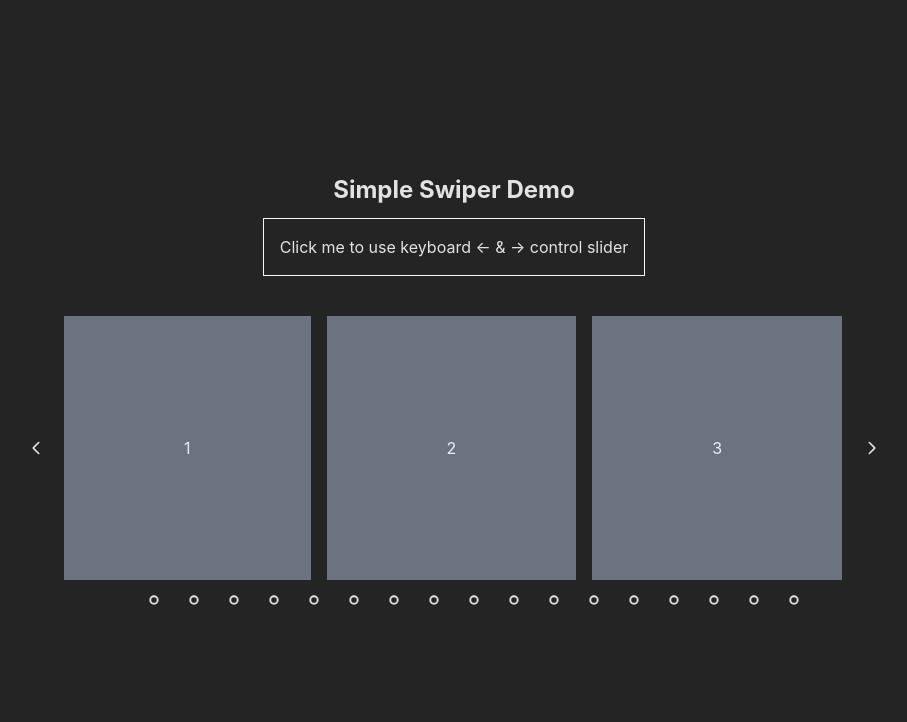
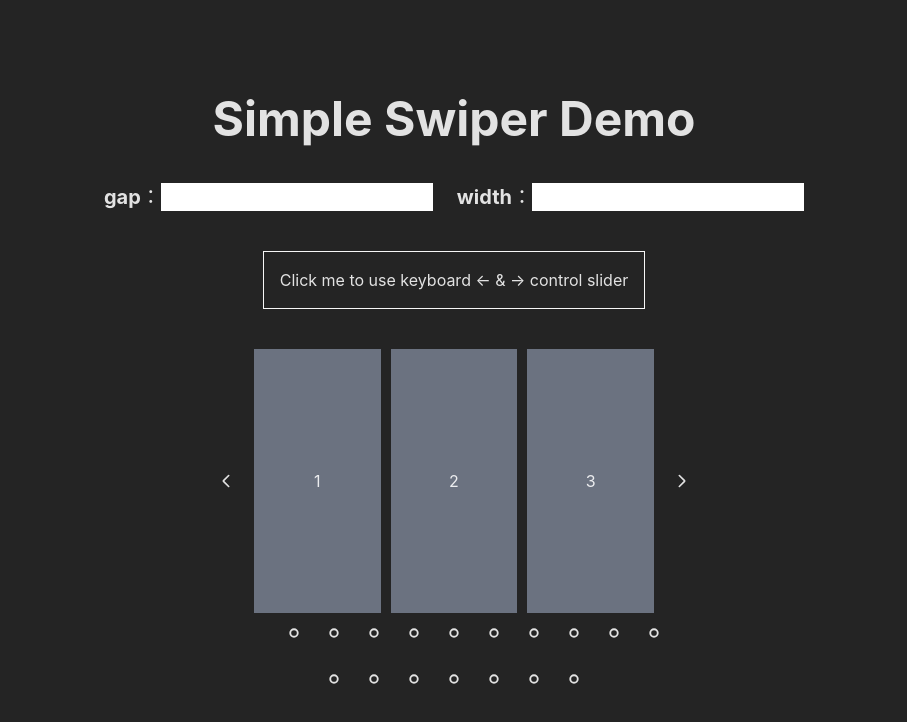
Before and after one commit to Rock070/vue-simple-swiper, a Vue app: page / in a window 1280 px wide. Shown: the top 722 px of the page, without its empty margins (186-1093 px from the left). Built offline with nearby package versions, Linux system fonts and the light colour scheme; some icons are missing.

Commit message:
feat(swiper): open props reactive

```diff
--- a/src/App.vue
+++ b/src/App.vue
@@ -1,5 +1,5 @@
 <script setup lang="ts">
-import { onMounted, onUnmounted, ref } from 'vue'
+import { onMounted, onUnmounted, reactive, ref } from 'vue'
 import { useToggle } from '@vueuse/core'
 
 import Swiper from '@/components/Swiper.vue'
@@ -7,10 +7,11 @@ import Block from '@/components/Block.vue'
 
 const items = Array.from({ length: 20 }, (_, index) => index)
 
-const options = {
+const options = reactive({
   perView: 3,
-  gap: '10px',
-}
+  gap: 10,
+  width: 400,
+})
 
 const onFocusSwiper = () => {
   const target = document.querySelector('.swiper-container') as HTMLElement
@@ -44,11 +45,22 @@ onUnmounted(() => {
 </script>
 
 <template>
-  <div>
+  <div class="demo">
+    <h1 class="font-bold text-5xl mb-10">
+      Simple Swiper Demo
+    </h1>
     <div class="mb-10">
-      <h1 class="font-bold text-2xl mb-3">
-        Simple Swiper Demo
-      </h1>
+      <div class="mb-10 space-x-6 flex justify-center items-center">
+        <div class="flex">
+          <label for="gap">gap：</label>
+          <input id="gap" v-model="options.gap" type="number">
+        </div>
+        <div class="flex">
+          <label for="width">width：</label>
+          <input id="width" v-model="options.width" type="number">
+        </div>
+      </div>
+
       <div class="space-y-4">
         <button type="button" class="border-light-400 border border-solid p-4" @click="onFocusSwiper">
           Click me to use keyboard  ← & →  control slider
@@ -58,10 +70,12 @@ onUnmounted(() => {
         </div>
       </div>
     </div>
-    <div class="swiper-outer">
-      <Swiper ref="swiperRootRef" :items="items" :options="options">
+    <div class="swiper-outer flex justify-center">
+      <Swiper ref="swiperRootRef" :items="items" v-bind="options">
         <template #default="{ item }">
-          <Block>{{ item + 1 }}</Block>
+          <Block>
+            {{ item + 1 }}
+          </Block>
         </template>
       </Swiper>
     </div>
@@ -72,4 +86,12 @@ onUnmounted(() => {
 .swiper-container:focus {
   outline: orange 4px dashed;
 }
+
+.demo label {
+  @apply text-xl font-bold
+}
+
+.demo input {
+  @apply px-3
+}
 </style>
--- a/src/components/Block.vue
+++ b/src/components/Block.vue
@@ -10,6 +10,6 @@
 
 <style>
 .block {
-  @apply inline-block p-30 bg-gray-500;
+  @apply inline-block py-30 w-full bg-gray-500;
 }
 </style>
--- a/src/components/Swiper.vue
+++ b/src/components/Swiper.vue
@@ -4,30 +4,26 @@ import { computed, onMounted, onUnmounted, reactive, ref } from 'vue'
 import { useEventListener, useIntersectionObserver, useScroll, useThrottleFn } from '@vueuse/core'
 import type { UseScrollReturn } from '@vueuse/core'
 
-export interface SwiperOptions {
-  gap: string
-  perView: number
-}
-
 export interface SwiperProps {
   items: any[]
-  options: SwiperOptions
+  gap?: number
+  width?: number
+  perView?: number
 }
 
 export type Direction = keyof UseScrollReturn['directions']
 
 const props = withDefaults(defineProps<SwiperProps>(), {
   items: () => [],
-  options: () => ({
-    gap: '10px',
-    perView: 3,
-  }),
+  width: 400,
+  gap: 20,
+  perView: 3,
 })
 
 const swiperRef = ref<HTMLElement | null>(null)
 const swiperSlideRefs = ref<HTMLElement[] | null>(null)
 const totalPages = computed(() => {
-  return props.items.length - props.options.perView + 1
+  return props.items.length - props.perView + 1
 })
 
 const direction = ref<Direction | null>(null)
@@ -68,7 +64,7 @@ const { directions } = useScroll(swiperRef, {
       onChangePagination(scrollEndPage.value)
     }
     else if (direction.value === 'right') {
-      const targetPage = Math.abs(scrollEndPage.value - props.options.perView) + 1
+      const targetPage = Math.abs(scrollEndPage.value - props.perView) + 1
       onChangePagination(targetPage)
     }
 
@@ -136,13 +132,37 @@ useEventListener(swiperRef, 'keydown', useThrottleFn((e: KeyboardEvent) => {
     goPage('previous')
 }, 100))
 
+const outerStyle = computed(() => {
+  const swiperWidth = props.width
+
+  const ICON_WIDTH = 16
+  const ICON_GAP = 20
+
+  const width = swiperWidth + ((ICON_WIDTH + ICON_GAP) * 2)
+
+  return {
+    width: `${width}px`,
+  }
+})
+
+const swiperStyle = computed(() => {
+  const totalGapWidth = props.gap * (props.perView - 1)
+  const slideWidth = (props.width - totalGapWidth) / props.perView
+
+  return {
+    'width': `${props.width}px`,
+    '--slide-margin': `${props.gap / 2}px`,
+    '--slide-width': `${slideWidth}px`,
+  }
+})
+
 defineExpose({
   swiperRef,
 })
 </script>
 
 <template>
-  <div>
+  <div :style="outerStyle">
     <div class="flex items-center space-x-5">
       <!-- go left page -->
       <button type="button" @click="onIconClick('previous')">
@@ -151,11 +171,17 @@ defineExpose({
       <!-- container -->
       <div
         ref="swiperRef"
-        class="shrink-0 w-[780px] overflow-x-auto flex space-x-4 swiper-container"
+        role="slider"
+        class="shrink-0 overflow-x-auto flex swiper-container"
+        :style="swiperStyle"
         tabindex="0"
       >
         <template v-for="(item, index) in items" :key="item">
-          <div ref="swiperSlideRefs" :data-index="index" class="inline-block">
+          <div
+            ref="swiperSlideRefs"
+            :data-index="index"
+            class="swiper-slide inline-block shrink-0 overflow-auto"
+          >
             <slot :index="index" :item="item" />
           </div>
         </template>
@@ -168,7 +194,7 @@ defineExpose({
     </div>
 
     <!-- pagination -->
-    <div>
+    <div class="mx-auto w-full">
       <button v-for="page in totalPages" :key="page" type="button" @click="onChangePagination(page)">
         <Icon v-if="pagination.current === page" icon="bi:dot" width="40" />
         <Icon v-else icon="ph:dot-outline-light" width="40" />
@@ -181,10 +207,22 @@ defineExpose({
 .swiper-container {
   scroll-behavior: smooth;
   scroll-snap-type: x proximity;
-
 }
 
 .swiper-container > * {
   scroll-snap-align: start;
 }
+
+.swiper-slide {
+  margin: 0 var(--slide-margin);
+  width: var(--slide-width);
+}
+
+.swiper-slide:first-child {
+  margin-left: 0;
+}
+
+.swiper-slide:last-child {
+  margin-right: 0;
+}
 </style>
```
